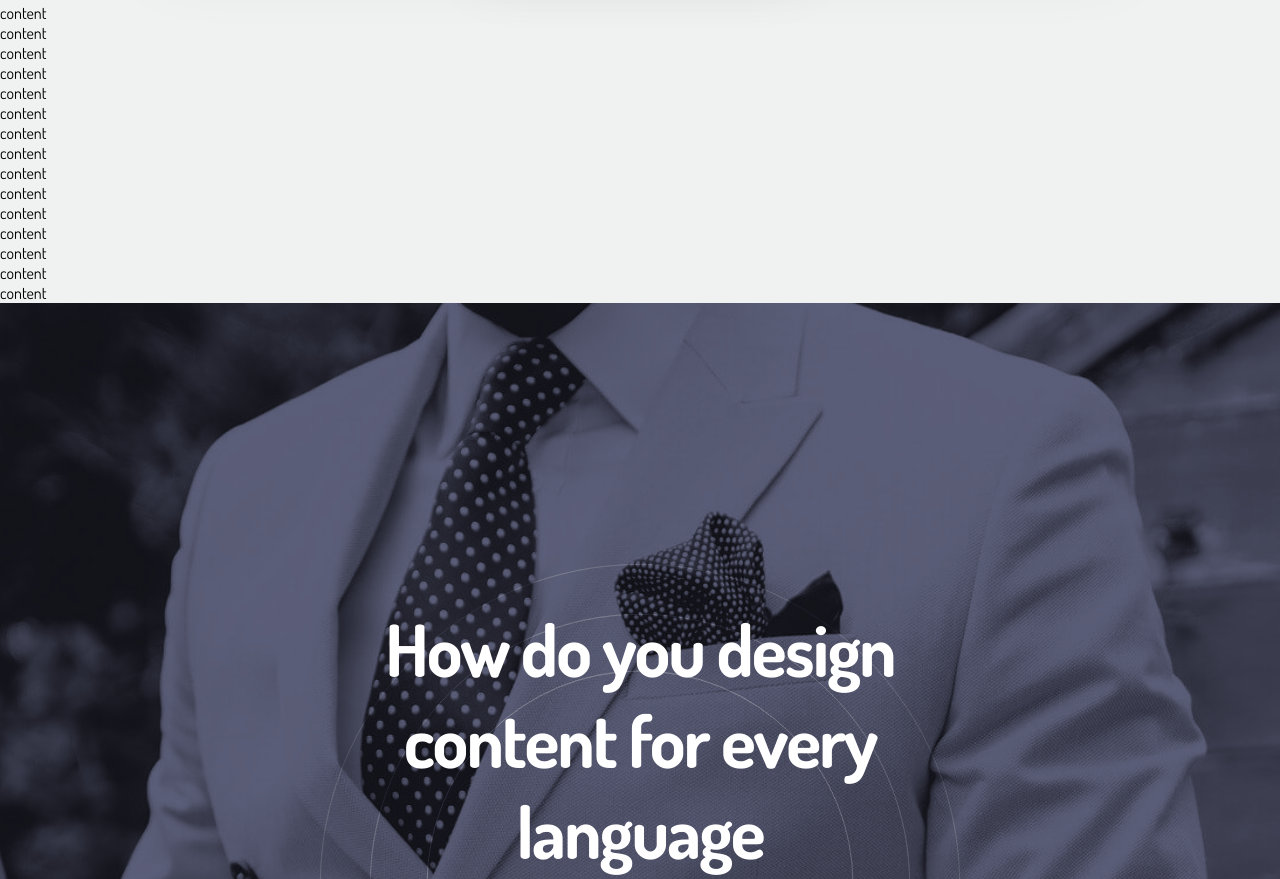
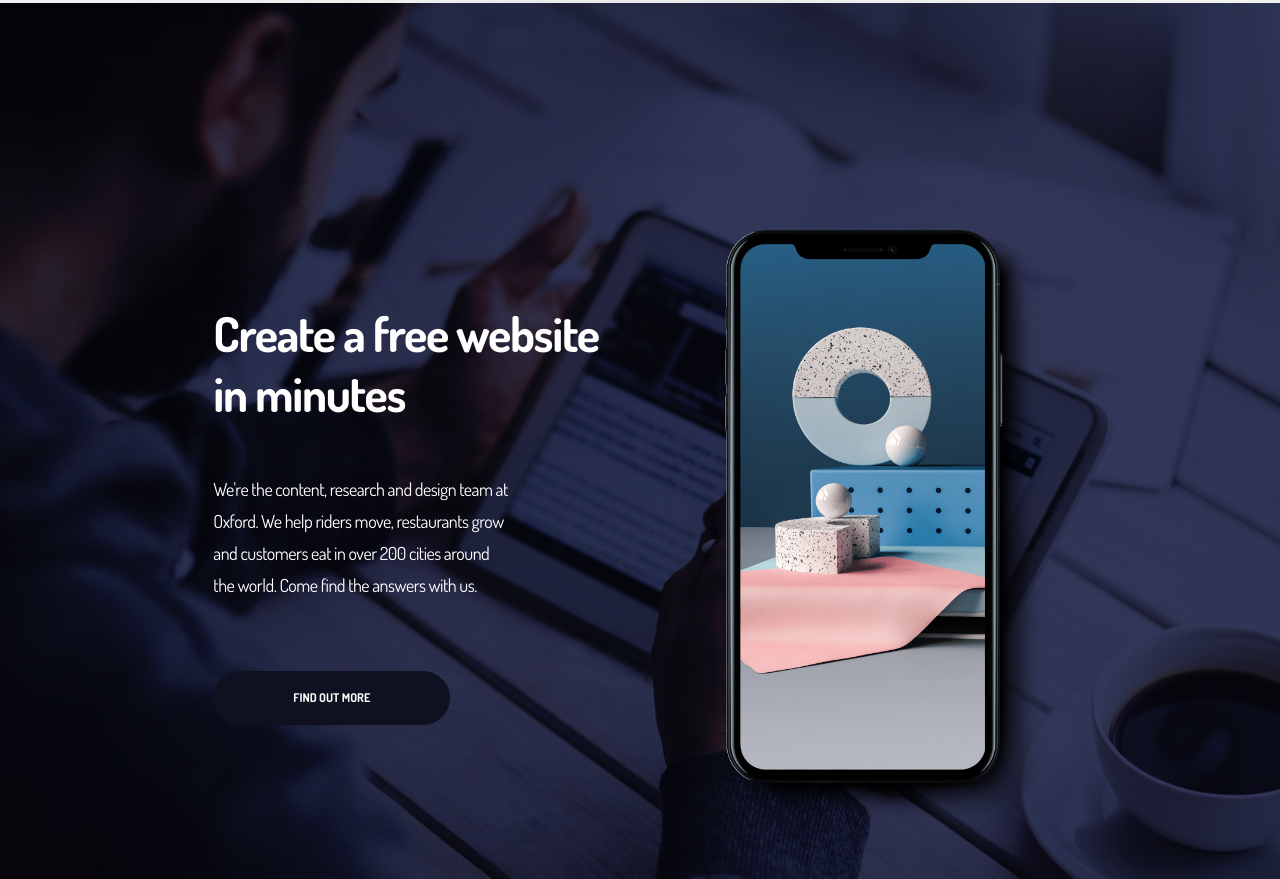
Before and after one commit to baqardo/MI-Business, a website: page index.html in a window 1280 px wide. Shown: the part 7697-8576 px from the top of the page. Drawn offline with Linux system fonts and the light colour scheme.

Commit message:
Second Services Section

```diff
--- a/index.html
+++ b/index.html
@@ -356,6 +356,21 @@
           </div>
         </div>
       </section>
+      <section class="services services--second l-services l-services--second">
+        <div class="services__cta">
+          <div class="cta">
+            <h2 class="cta__header cta__header--skin">Create a free website in minutes</h2>
+            <p class="cta__content cta__content--skin cta__content--narrow">
+              We're the content, research and design team at Oxford. We help riders move, restaurants grow and customers
+              eat in over 200 cities around the world. Come find the answers with us.
+            </p>
+            <button class="btn btn--skin btn--transparent btn--no-border">find out more</button>
+          </div>
+        </div>
+        <div class="services__phone">
+          <img class="services__phone-image" src="assets/img/iPhone.png" alt="phone" loading="lazy" />
+        </div>
+      </section>
       <div>content</div>
       <div>content</div>
       <div>content</div>
--- a/scss/components/_btn.scss
+++ b/scss/components/_btn.scss
@@ -44,4 +44,8 @@
       color: f_color(font, secondary);
     }
   }
+
+  &--no-border {
+    border: none;
+  }
 }
--- a/scss/components/_cta.scss
+++ b/scss/components/_cta.scss
@@ -30,5 +30,9 @@
       line-height: 32px;
       letter-spacing: -0.5px;
     }
+
+    &--narrow {
+      width: 70%;
+    }
   }
 }
--- a/scss/components/_services.scss
+++ b/scss/components/_services.scss
@@ -1,5 +1,16 @@
 .services {
   background-color: f_color(main, primary);
+
+  &--second {
+    background-color: f_color(main, secondary);
+    background-image: url(../assets/img/man-reading.jpg);
+    background-size: cover;
+    background-repeat: no-repeat;
+    background-blend-mode: soft-light;
+
+    align-items: center;
+  }
+
   &__main-background {
     background-color: f_color(main, secondary);
     background-image: url(../assets/svg/services-decoration.svg);
@@ -87,4 +98,10 @@
       cursor: pointer;
     }
   }
+
+  &__phone {
+    &-image {
+      width: 100%;
+    }
+  }
 }
--- a/scss/layout/_page.scss
+++ b/scss/layout/_page.scss
@@ -108,6 +108,18 @@
   }
 }
 
+.l-services--second {
+  .services__cta {
+    grid-column: 4 / 10;
+    grid-row: 1;
+  }
+
+  .services__phone {
+    grid-column: 11 / 16;
+    grid-row: 1;
+  }
+}
+
 .l-portfolio {
   @include grid18;
 
```
Also changed, not shown: assets/img/iPhone.png (added), assets/img/man-reading.jpg (added), assets/svg/second-services-decoration.svg (added), css/main.css, 1 other file.
